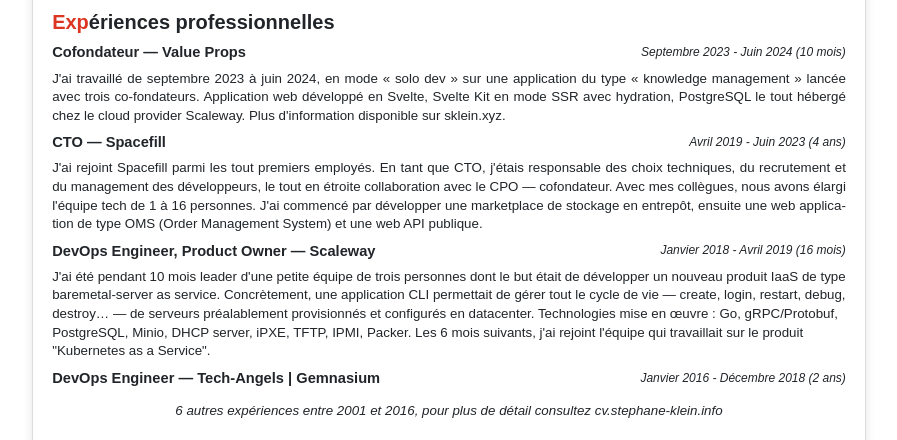
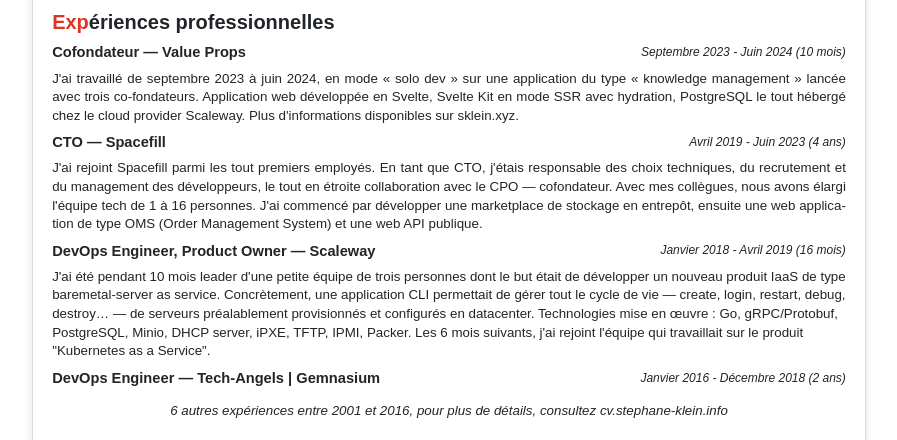
Before and after one commit to stephane-klein/stephane-klein-cv-a4-html, a plain HTML site: page index.html in a window 1280 px wide. Shown: the part 512-952 px from the top of the page, without its empty margins (191-1088 px from the left). Drawn offline with Linux system fonts and the light colour scheme.

Commit message:
Fix typo

```diff
--- a/index.html
+++ b/index.html
@@ -285,7 +285,7 @@
                         <p>Septembre 2023 - Juin 2024 (10 mois)</p>
                     </header>
                     <main class="justify">
-                        <p>J'ai travaillé de septembre 2023 à juin 2024, en mode « solo dev » sur une application du type « knowledge management » lancée avec trois co-fondateurs. Application web développé en Svelte, Svelte Kit en mode SSR avec hydration, PostgreSQL le tout hébergé chez le cloud provider Scaleway. Plus d'information disponible sur <a href="https://sklein.xyz/fr/posts/2024-04-07_stack-projet-value-props/">sklein.xyz</a>.<p>
+                        <p>J'ai travaillé de septembre 2023 à juin 2024, en mode « solo dev » sur une application du type « knowledge management » lancée avec trois co-fondateurs. Application web développée en Svelte, Svelte Kit en mode SSR avec hydration, PostgreSQL le tout hébergé chez le cloud provider Scaleway. Plus d'informations disponibles sur <a href="https://sklein.xyz/fr/posts/2024-04-07_stack-projet-value-props/">sklein.xyz</a>.<p>
                     </main>
                 </section>
 
@@ -315,7 +315,7 @@
                     </header>
                 </section>
 
-                <p style="text-align: center; font-style: italic; margin: 1rem 0;">6 autres expériences entre 2001 et 2016, pour plus de détail consultez <a href="https://cv.stephane-klein.info">cv.stephane-klein.info</a></p>
+                <p style="text-align: center; font-style: italic; margin: 1rem 0;">6 autres expériences entre 2001 et 2016, pour plus de détails, consultez <a href="https://cv.stephane-klein.info">cv.stephane-klein.info</a></p>
 
                 <h2><span>Pro</span>jets personnels et bénévolat</h2>
 
```
